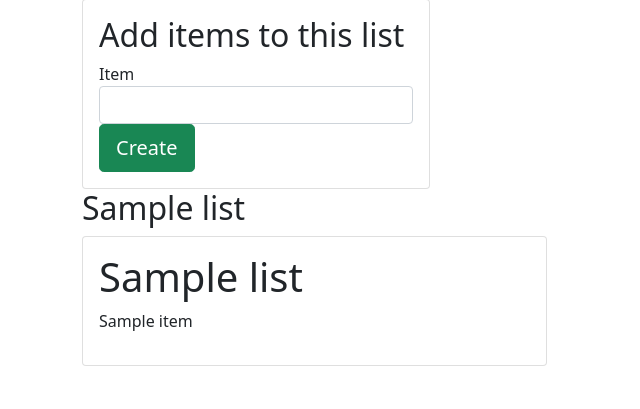
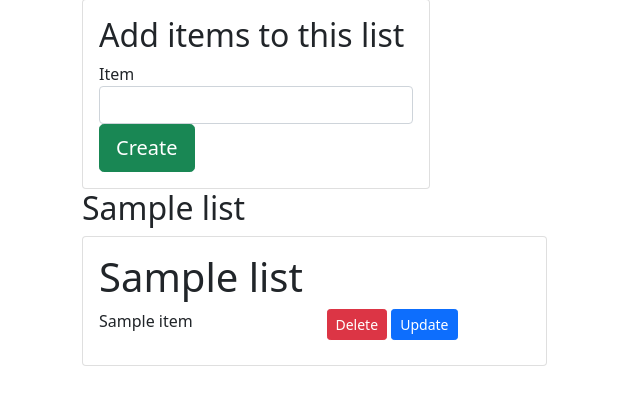
Before and after one commit to HPCarey/django-shoppinglist, a Django app: page /list_items/1/ in a window 1280 px wide. Shown: the part 113-522 px from the top of the page, without its empty margins (0-640 px from the left). Run offline with Django 3.2, Linux system fonts and the light colour scheme; tables that the repository leaves empty hold one stand-in row (values such as "Sample post").

Commit message:
add views, urls and button for delete item

```diff
--- a/list/urls.py
+++ b/list/urls.py
@@ -3,5 +3,7 @@ from . import views
 
 urlpatterns = [
     path('', views.index, name='index'),
-    path('list_items/<int:id>/', views.list, name="list")
+    path('list_items/<int:id>/', views.list, name="list"),
+    path('delete_items/<int:id>/', views.deleteItem, name="delete_item")
+
 ]
--- a/list/views.py
+++ b/list/views.py
@@ -36,3 +36,10 @@ def list(request, id):
         'form': form
     }
     return render(request, 'list.html', context)
+
+
+def deleteItem(request, id):
+    item = Item.objects.get(id=id)
+    list = item.list
+    item.delete()
+    return redirect('list', id=list.id)
--- a/templates/list.html
+++ b/templates/list.html
@@ -31,7 +31,17 @@
             <h1>{{ list.name }}</h1>
             {% if list.items.all %}
                 {% for item in list.items.all %}
-                    <p>{{ item.name }}</p>
+                <div class="row">
+                    <div class="col-md-6">
+                        <p>{{ item.name }}</p>
+                    </div>
+                    <div class="col-md-6">
+                        <a href="{% url 'delete_item' id=item.id %}" class="btn btn-danger btn-sm">Delete</a>
+                        <a href="#" class="btn btn-primary btn-sm">Update</a>
+
+                    </div>
+                </div>
+
                 {% endfor %}
             {% else %}
                 <p>No Items yet</p>
```
